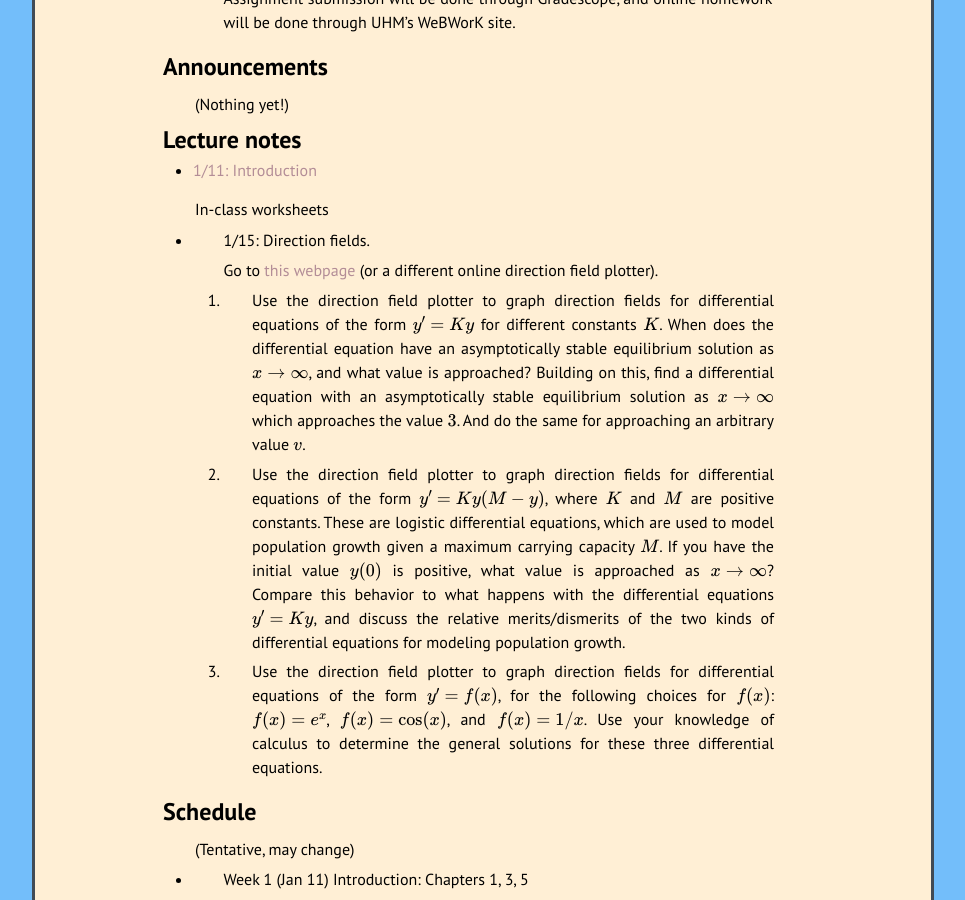
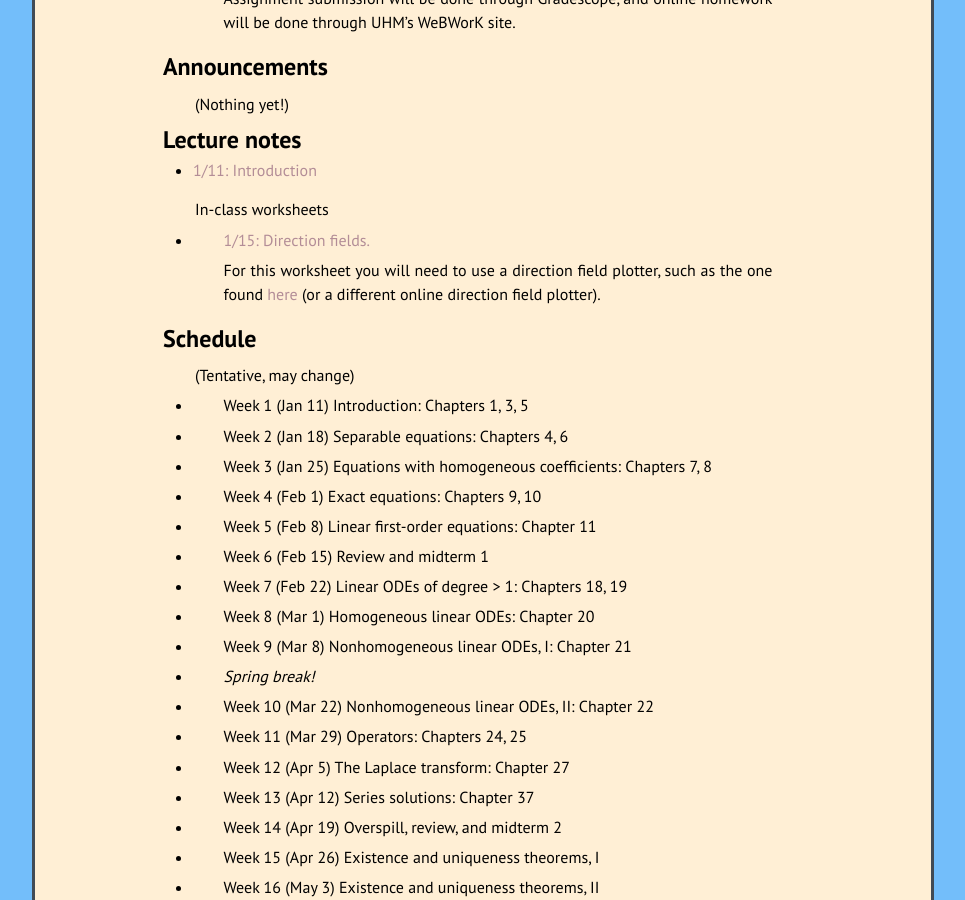
Before and after one commit to kamerynjw/kamerynjw.github.io, a Jekyll site: the page built from teaching/2021/math302.md, in a window 1280 px wide and 900 px high, scrolled down 447 px. Shown: the whole window, without its empty margins (157-1122 px from the left). Built offline with Jekyll 4.4.1, drawn with Linux system fonts in a browser that asks for light colours; nearby versions of some CDN libraries; formulas are drawn with MathJax 3.

Commit message:
moved worksheet to pdf cuz it cluttered up page

```diff
--- a/teaching/2021/math302.md
+++ b/teaching/2021/math302.md
@@ -25,15 +25,9 @@ Lecture notes
 
 In-class worksheets
 
-* 1/15: Direction fields.
+* [1/15: Direction fields.]({{page.url}}week1.pdf)
 
-    Go to [this webpage](https://www.geogebra.org/m/W7dAdgqc) (or a different online direction field plotter).
-
-    1. Use the direction field plotter to graph direction fields for differential equations of the form $y' = Ky$ for different constants $K$. When does the differential equation have an asymptotically stable equilibrium solution as $x \to \infty$, and what value is approached? Building on this, find a differential equation with an asymptotically stable equilibrium solution as $x \to \infty$ which approaches the value $3$. And do the same for approaching an arbitrary value $v$.
-
-    2. Use the direction field plotter to graph direction fields for differential equations of the form $y' = Ky(M - y)$, where $K$ and $M$ are positive constants. These are logistic differential equations, which are used to model population growth given a maximum carrying capacity $M$. If you have the initial value $y(0)$ is positive, what value is approached as $x \to \infty$? Compare this behavior to what happens with the differential equations $y' = Ky$, and discuss the relative merits/dismerits of the two kinds of differential equations for modeling population growth.
-
-    3. Use the direction field plotter to graph direction fields for differential equations of the form $y' = f(x)$, for the following choices for $f(x)$: $f(x) = e^x$, $f(x) = \cos(x)$, and $f(x) = 1/x$. Use your knowledge of calculus to determine the general solutions for these three differential equations.
+    For this worksheet you will need to use a direction field plotter, such as the one found [here](https://www.geogebra.org/m/W7dAdgqc) (or a different online direction field plotter).
 
 Schedule
 --------
```
Also changed, not shown: 1 other file.
